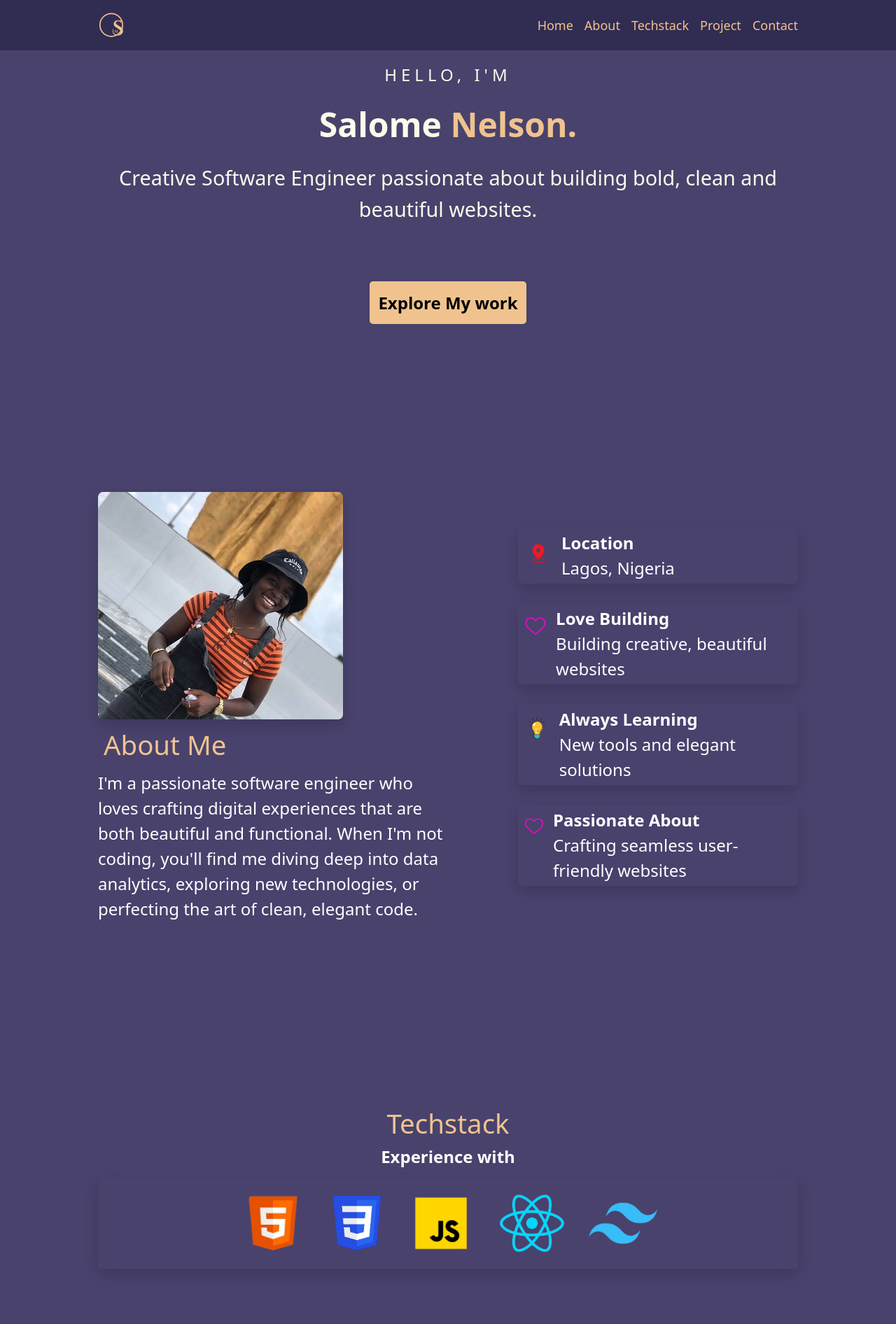
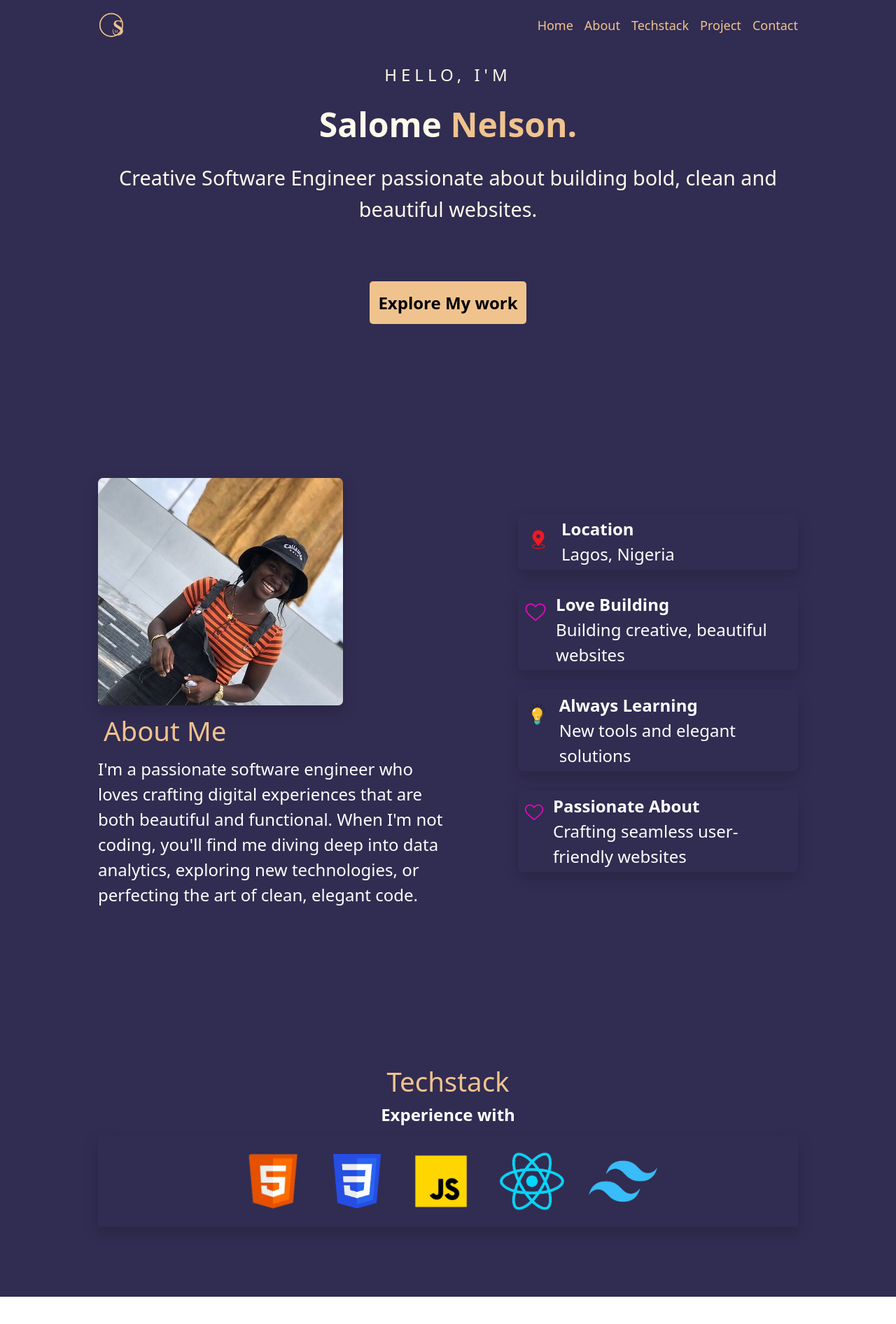
Before and after one commit to Salomenelson/new-portfolio, a React (Vite) app: page / in a window 1280 px wide. Shown: the top 1892 px of the page at 70% size. After the commit the page ends 1853 px from the top, so only its background shows below. Built offline with nearby package versions, Linux system fonts and the light colour scheme.

Commit message:
My Portfolio

```diff
--- a/src/components/About.jsx
+++ b/src/components/About.jsx
@@ -2,8 +2,8 @@ import { Aboutcard } from "./Aboutcard"
 
 function About(){
     return(
-        <section id="About" className="bg-[#48426d] w-full text-white">
-            <div className="w-[80%] max-w-[1000px] my-0 mx-auto py-30">
+        <section id="About" className="bg-[#312c51] w-full text-white">
+            <div className="w-[80%] max-w-[1000px] my-0 mx-auto py-25">
 
                 {/* flex container */}
                 <div className="md:flex justify-between items-center py-3">
--- a/src/components/Hero.jsx
+++ b/src/components/Hero.jsx
@@ -1,7 +1,7 @@
 
 function Hero(){
     return(
-        <section id="Hero" className="bg-[#48426d] w-full min-h-[50vh] text-amber-50 text-lg bg-[linear-gradient(rgba(0,0,0,0.9)),url('/portfolio-img.jpg')] bg-cover bg-no-repeat">
+        <section id="Hero" className="bg-[#312c51] w-full min-h-[50vh] text-amber-50 text-lg bg-[linear-gradient(rgba(0,0,0,0.9)),url('/portfolio-img.jpg')] bg-cover bg-no-repeat">
             <div className="w-[80%] max-w-[1000px] my-0 mx-auto py-4 flex justify-center items-center text-center">
                 <div className="pb-3">
                     <p className="uppercase tracking-[6px] text-[1.5rem]">Hello, i'm</p>
--- a/src/components/Tech.jsx
+++ b/src/components/Tech.jsx
@@ -1,8 +1,8 @@
 
 function Tech(){
     return(
-        <section id="Techstack" className="bg-[#48426d] text-white">
-            <div className="w-[80%] max-w-[1000px] my-0 mx-auto py-30">
+        <section id="Techstack" className="bg-[#312c51] text-white">
+            <div className="w-[80%] max-w-[1000px] my-0 mx-auto py-25">
                 <h2 className="text-[#f0c38e] pt-2 text-[2.4rem] text-center">Techstack</h2>
                 <p className="text-[1.5rem] text-center font-semibold pb-3">Experience with</p>
                 <div className="flex flex-wrap shadow-[0_8px_20px_rgba(0,0,0,0.15)] items-center justify-center">
```
